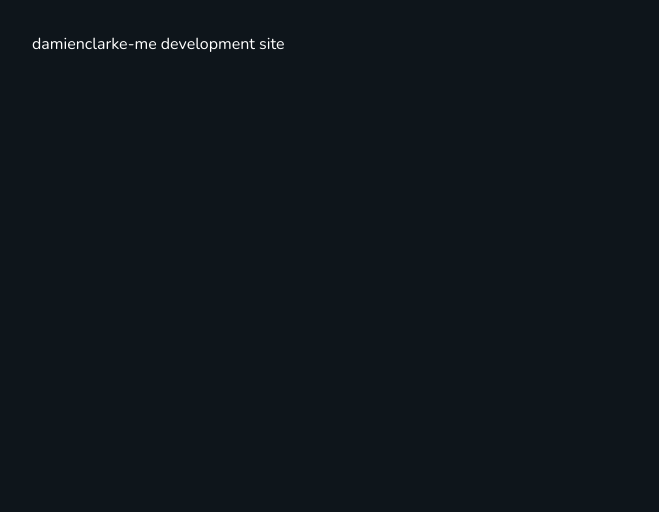
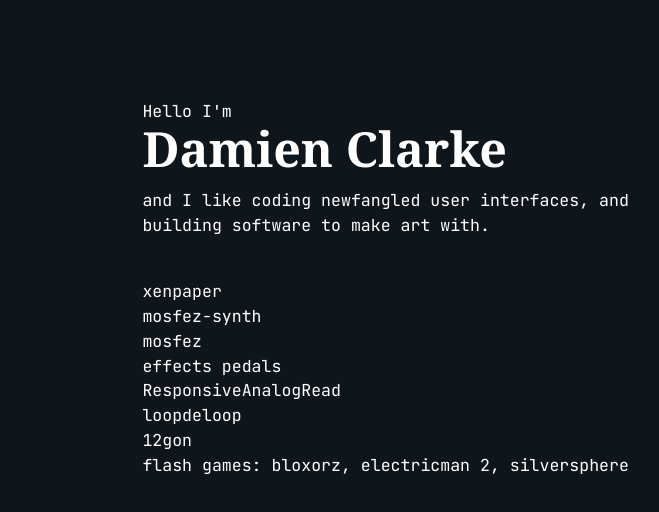
Before and after one commit to dxinteractive/damienclarke-me, a React (Vite) app in the folder packages/site/: page / in a window 1280 px wide. Shown: the top 512 px of the page, without its empty margins (0-659 px from the left). Built offline with nearby package versions, Linux system fonts and the light colour scheme; a web font is replaced by a local one.

Commit message:
start laying out design

```diff
--- a/packages/site/src/css/base.css
+++ b/packages/site/src/css/base.css
@@ -1,3 +1,10 @@
+/*
+  fonts
+*/
+
+@import url('https://fonts.googleapis.com/css2?family=JetBrains+Mono:ital,wght@0,400;0,600;0,700;1,400;1,600;1,700&display=swap');
+
+
 /*
   css reset https://www.joshwcomeau.com/css/custom-css-reset/
 */
@@ -97,8 +104,8 @@
 
 html,
 body {
-  font-family: 'Nunito', sans-serif;
-  line-height: 1.5em;
+  font-family: 'JetBrains Mono', monospace;
+  line-height: 1.6em;
   position: relative;
   -webkit-font-smoothing: antialiased;
   -moz-osx-font-smoothing: grayscale;
@@ -126,3 +133,7 @@
   color: var(--colorText);
   text-decoration: underline;
 }
+
+p {
+  margin: 0 0 16px;
+}
--- a/packages/site/src/main.module.css
+++ b/packages/site/src/main.module.css
@@ -1,3 +1,23 @@
 .main {
-  padding: 2rem;
+  padding: calc(.5vw + 16px);
+  max-width: calc((100vw / 2) + 400px);
+  margin: 0 auto;
 }
+
+.textWrapper {
+  margin-top: calc(6vw);
+  font-size: calc(.2vw + 14px);
+  line-height: 1.5em;
+}
+
+.title {
+  font-family: Georgia, 'Times New Roman', Times, serif;
+  font-weight: 700;
+  font-size: calc(max(3vw + 10px, 36px));
+  line-height: calc(max(3vw + 10px, 36px));
+  margin-bottom: 16px;
+}
+
+.subtitle {
+  max-width: 500px;
+}
--- a/packages/site/src/main.tsx
+++ b/packages/site/src/main.tsx
@@ -17,5 +17,43 @@
 );
 
 function Main() {
-  return <div className={classes.main}>damienclarke-me development site</div>;
+  return (
+    <div className={classes.main}>
+      <div className={classes.textWrapper}>
+        <div>Hello I'm</div>
+        <h1 className={classes.title}>Damien Clarke</h1>
+        {/* <div>Software Engineer living in Hobart, Tasmania, Australia.</div> */}
+        <p className={classes.subtitle}>
+          and I like coding newfangled user interfaces, and building software to
+          make art with.
+        </p>
+        <div>
+          <br />
+          xenpaper
+          <br />
+          mosfez-synth
+          <br />
+          mosfez
+          <br />
+          effects pedals
+          <br />
+          ResponsiveAnalogRead
+          <br />
+          loopdeloop
+          <br />
+          12gon
+          <br /> flash games: bloxorz, electricman 2, silversphere
+          <br />
+        </div>
+        {/* <div>
+          <p>
+            I'm a full stack software engineer with 17 years commercial
+            programming experience with a focus on front-ends made of TypeScript
+            and React.
+          </p>
+          <p>I'm currently living in Hobart, Tasmania, Australia.</p>
+        </div> */}
+      </div>
+    </div>
+  );
 }
--- a/packages/site/vite.config.ts
+++ b/packages/site/vite.config.ts
@@ -15,7 +15,7 @@
       manifest: {
         name: "Damien Clarke",
         short_name: "Damien Clarke",
-        description: "Website time",
+        description: "Software Engineer living in Hobart, Tasmania, Australia.",
         display: "fullscreen",
         theme_color: "#0e151b",
         icons: [
```
Also changed, not shown: package.json (+2 -6 lines).
